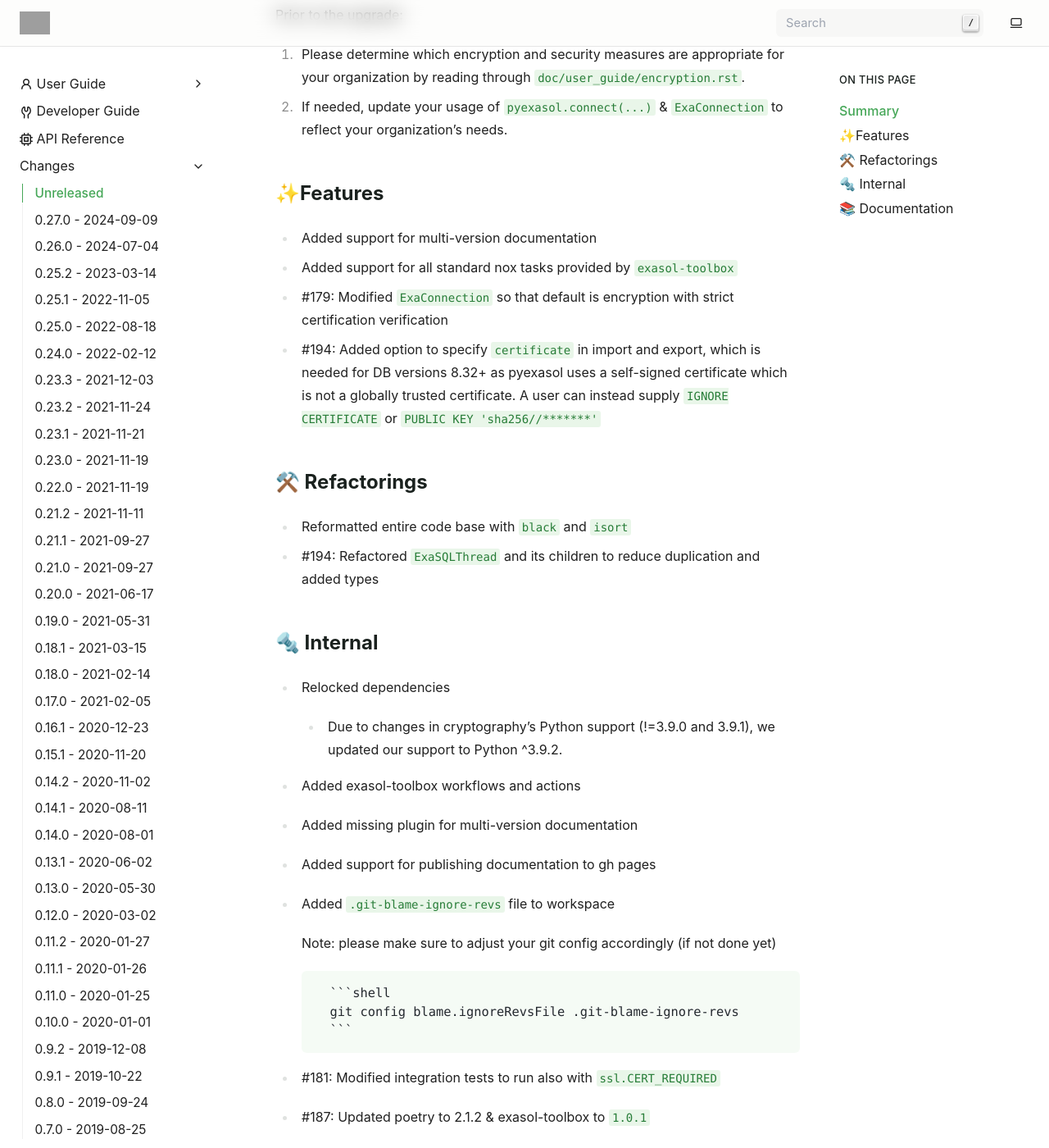
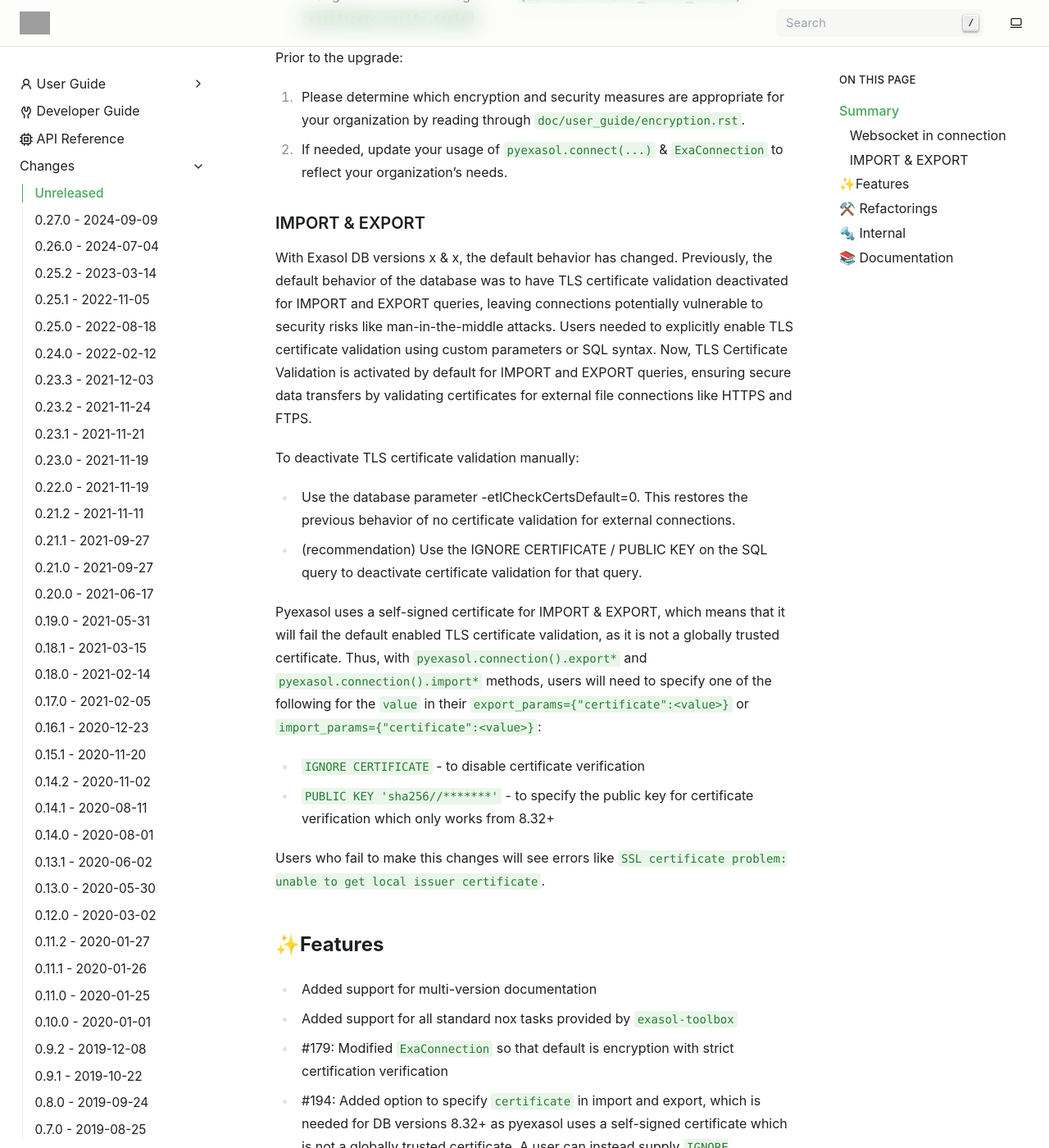
Before and after one commit to exasol/pyexasol, a Sphinx documentation site: the page built from doc/changes/unreleased.md, in a window 1280 px wide and 1400 px high, scrolled down 520 px. Shown: the whole window at 82% size. Built offline with Sphinx 7.4.7, drawn with Linux system fonts in a browser that asks for light colours; pages that are not in the unit, such as notebooks, are missing from menus; some of the changed text lies outside the part shown; grey boxes are pictures that could not be loaded.

Commit message:
Add onto summary for documentation

```diff
--- a/doc/changes/unreleased.md
+++ b/doc/changes/unreleased.md
@@ -2,6 +2,7 @@
 
 ## Summary
 
+### Websocket in connection
 From PyExasol version ``1.0.0``, the default behavior has been changed to use strict
 certificate verification in ``ExaConnection`` and ``pyexasol.connect``. This means that
 the default ``websocket_sslopt=None`` will be mapped to
@@ -17,6 +18,29 @@ Prior to the upgrade:
 organization by reading through ``doc/user_guide/encryption.rst``.
 2. If needed, update your usage of ``pyexasol.connect(...)`` & ``ExaConnection`` to
 reflect your organization's needs.
+
+### IMPORT & EXPORT
+With Exasol DB versions x & x, the default behavior has changed. Previously, the default
+behavior of the database was to have TLS certificate validation deactivated for IMPORT
+and EXPORT queries, leaving connections potentially vulnerable to security risks like
+man-in-the-middle attacks. Users needed to explicitly enable TLS certificate validation
+using custom parameters or SQL syntax. Now, TLS Certificate Validation is activated by
+default for IMPORT and EXPORT queries, ensuring secure data transfers by validating
+certificates for external file connections like HTTPS and FTPS.
+
+To deactivate TLS certificate validation manually:
+* Use the database parameter -etlCheckCertsDefault=0. This restores the previous behavior of no certificate validation for external connections.
+* (recommendation) Use the IGNORE CERTIFICATE / PUBLIC KEY on the SQL query to deactivate certificate validation for that query.
+
+Pyexasol uses a self-signed certificate for IMPORT & EXPORT, which means that it will
+fail the default enabled TLS certificate validation, as it is not a globally trusted certificate.
+Thus, with `pyexasol.connection().export*` and `pyexasol.connection().import*` methods,
+users will need to specify one of the following for the `value` in their `export_params={"certificate":<value>}`
+or `import_params={"certificate":<value>}`:
+* `IGNORE CERTIFICATE` - to disable certificate verification
+* `PUBLIC KEY 'sha256//*******'` - to specify the public key for certificate verification which only works from 8.32+
+
+Users who fail to make this changes will see errors like `SSL certificate problem: unable to get local issuer certificate`.
 
 ## ✨Features
 
```
Also changed, not shown: 1 other file.
